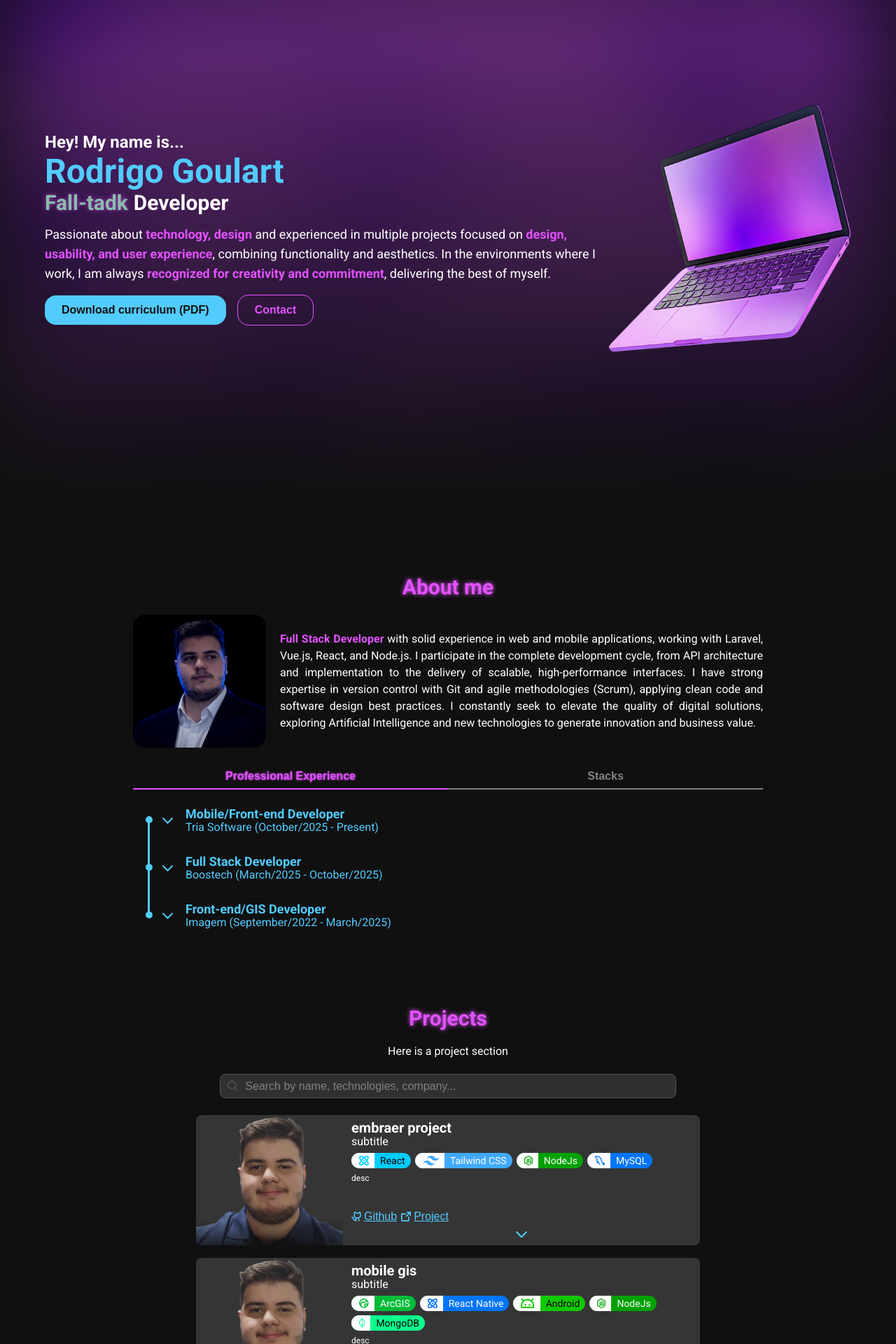
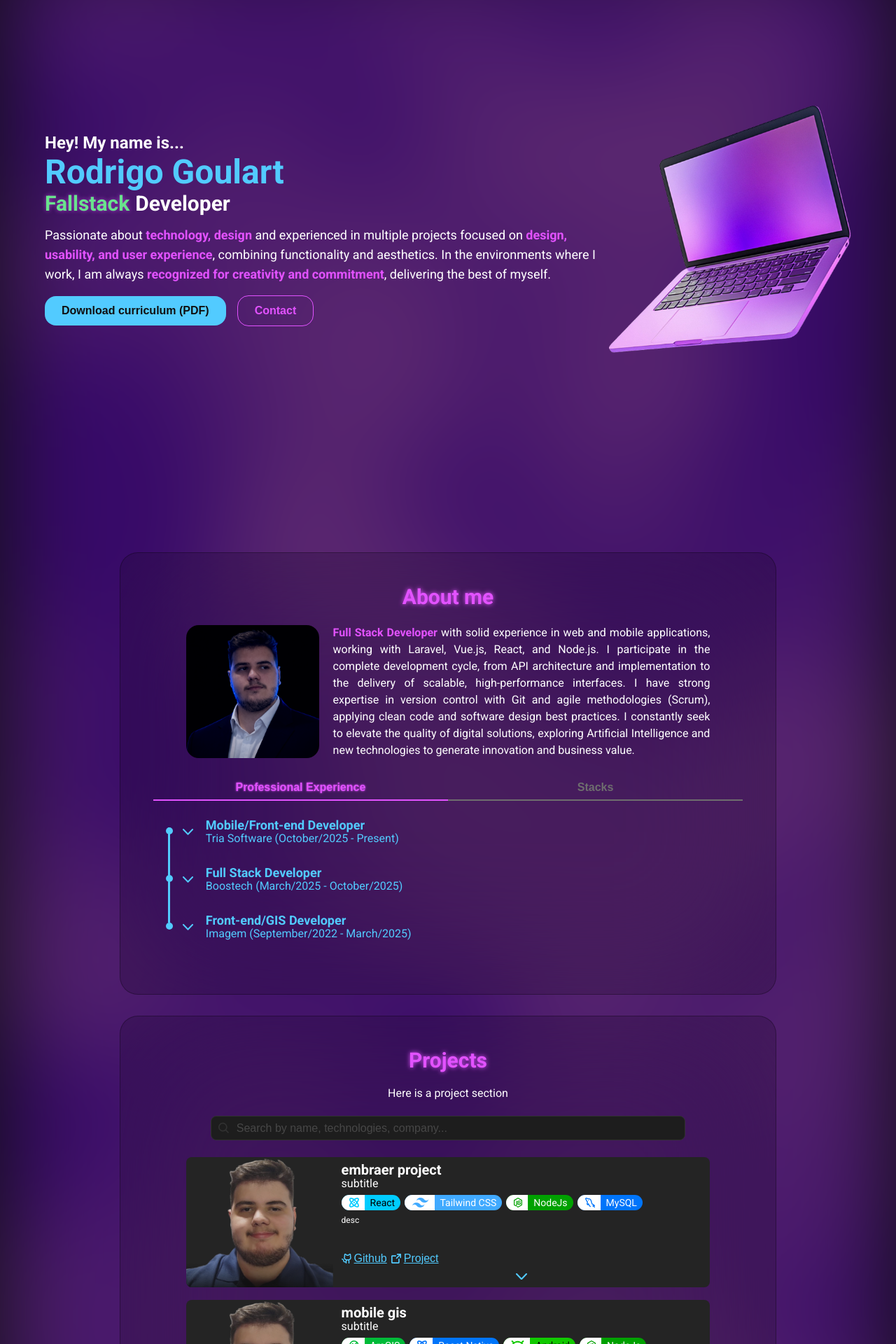
Before and after one commit to RodrigoDGoulart/portfolio, a React (Vite) app: page / in a window 1280 px wide. Shown: the part 80-2000 px from the top of the page at 70% size. Built offline with nearby package versions, Linux system fonts and the light colour scheme.

Commit message:
feat: redesign portfolio content background

```diff
--- a/src/App.module.scss
+++ b/src/App.module.scss
@@ -1,3 +1,8 @@
-.test b {
-  color: red;
+.main {
+  display: flex;
+  flex-direction: column;
+  gap: 30px;
+  padding-bottom: 64px;
+  width: fit-content;
+  margin: 0 auto;
 }
--- a/src/App.tsx
+++ b/src/App.tsx
@@ -2,14 +2,18 @@ import Banner from "./components/Sections/Banner";
 import Header from "./components/Header";
 import AboutMe from "./components/Sections/AboutMe";
 import Projects from "./components/Sections/Projects";
+
+import styles from "./App.module.scss";
 
 function App() {
   return (
     <>
       <Header />
       <Banner />
-      <AboutMe />
-      <Projects />
+      <main className={styles.main}>
+        <AboutMe />
+        <Projects />
+      </main>
     </>
   );
 }
--- a/src/assets/fireflies.js
+++ b/src/assets/fireflies.js
@@ -1,6 +1,11 @@
-let c = init("canvas"),
-  w = (canvas.width = window.innerWidth),
-  h = (canvas.height = window.innerHeight);
+let w = 0;
+let h = 0;
+
+const canvas = document.getElementById("canvas");
+const ctx = canvas.getContext("2d");
+
+let lastMeasuredH = -1;
+let lastMeasuredW = -1;
 
 // Converte "#RRGGBB" -> "rgba(r,g,b,a)"
 function hexToRgba(hex, a) {
@@ -17,7 +22,7 @@ class Firefly {
     this.y = Math.random() * h;
 
     // ✅ TAMANHO MAIOR (range)
-    this.s = 80 + Math.random() * 60; // 80..140
+    this.s = 100 + Math.random() * 60; // 80..140
 
     this.ang = Math.random() * 2 * Math.PI;
     this.v = 2;
@@ -52,16 +57,21 @@ class Firefly {
   }
 
   show() {
-    c.beginPath();
-    c.arc(this.x, this.y, this.s, 0, 2 * Math.PI);
+    ctx.beginPath();
+    ctx.arc(this.x, this.y, this.s, 0, 2 * Math.PI);
 
     // aplica alpha na cor
-    c.fillStyle = hexToRgba(this.color, this.alpha * 0.75); // 0.75 = intensidade máxima
-    c.fill();
+    ctx.fillStyle = hexToRgba(this.color, this.alpha * 0.75); // 0.75 = intensidade máxima
+    ctx.fill();
   }
 
   isOutOfBounds() {
-    return this.x < -this.s || this.x > w + this.s || this.y < -this.s || this.y > h + this.s;
+    return (
+      this.x < -this.s ||
+      this.x > w + this.s ||
+      this.y < -this.s ||
+      this.y > h + this.s
+    );
   }
 }
 
@@ -70,7 +80,7 @@ let f = [];
 function draw(color, quantity = 76) {
   // quantidade total e taxa de spawn (ajustáveis)
   const MAX = quantity;
-  const SPAWN_PER_FRAME = 2; // antes era 10 por chamada; com 2 fica mais leve e suave
+  const SPAWN_PER_FRAME = 3; // antes era 10 por chamada; com 2 fica mais leve e suave
 
   if (f.length < MAX) {
     for (let j = 0; j < SPAWN_PER_FRAME; j++) {
@@ -88,21 +98,6 @@ function draw(color, quantity = 76) {
     }
   }
 }
-
-let mouse = {};
-let last_mouse = {};
-
-canvas.addEventListener(
-  "mousemove",
-  function (e) {
-    last_mouse.x = mouse.x;
-    last_mouse.y = mouse.y;
-
-    mouse.x = e.pageX - this.offsetLeft;
-    mouse.y = e.pageY - this.offsetTop;
-  },
-  false
-);
 
 function init(elemid) {
   let canvas = document.getElementById(elemid),
@@ -129,16 +124,95 @@ window.requestAnimFrame = (function () {
 
 function loop() {
   window.requestAnimFrame(loop);
-  c.clearRect(0, 0, w, h);
-  draw("#d64fffff");
+  ctx.clearRect(0, 0, w, h);
+  draw("#cd4fffff", 150);
 }
 
-window.addEventListener("resize", function () {
-  w = canvas.width = window.innerWidth;
-  h = canvas.height = window.innerHeight;
-});
+function getTargetHeight() {
+  const root = document.getElementById("root");
+  const portal = document.getElementById("portal-root");
 
+  const rootH = root ? root.scrollHeight : 0;
+  const portalH = portal ? portal.scrollHeight : 0;
+
+  // garante pelo menos a altura da viewport
+  return Math.max(rootH, portalH, window.innerHeight);
+}
+
+function resizeCanvas() {
+  const dpr = Math.max(1, window.devicePixelRatio || 1);
+
+  // altura REAL do site (sem o canvas se auto-incluir)
+  const targetH = getTargetHeight();
+
+  const nextW = window.innerWidth;
+  const nextH = targetH;
+
+  if (nextW === lastMeasuredW && nextH === lastMeasuredH) return;
+
+  lastMeasuredW = nextW;
+  lastMeasuredH = nextH;
+
+  // tamanho CSS
+  canvas.style.width = "100%";
+  canvas.style.height = `${targetH}px`;
+
+  // tamanho interno (resolução)
+  canvas.width = Math.floor(window.innerWidth * dpr);
+  canvas.height = Math.floor(targetH * dpr);
+
+  // desenhar em “pixels CSS”
+  ctx.setTransform(dpr, 0, 0, dpr, 0, 0);
+
+  // atualiza globais usados no loop e nos fireflies
+  w = window.innerWidth;
+  h = targetH;
+
+  // opcional: se encolheu, remove fireflies fora do novo limite
+  for (let i = f.length - 1; i >= 0; i--) {
+    if (f[i].y > h + f[i].s) f.splice(i, 1);
+  }
+}
+
+function throttleTrailing(fn, wait) {
+  let last = 0;
+  let timeoutId = null;
+  let lastArgs = null;
+
+  return function (...args) {
+    const now = Date.now();
+    const remaining = wait - (now - last);
+    lastArgs = args;
+
+    // Se já passou o tempo, roda agora
+    if (remaining <= 0) {
+      if (timeoutId) {
+        clearTimeout(timeoutId);
+        timeoutId = null;
+      }
+      last = now;
+      fn.apply(this, args);
+      return;
+    }
+
+    // Senão, agenda a última execução (trailing)
+    if (!timeoutId) {
+      timeoutId = setTimeout(() => {
+        timeoutId = null;
+        last = Date.now();
+        fn.apply(this, lastArgs);
+      }, remaining);
+    }
+  };
+}
+
+const resizeCanvasThrottled = throttleTrailing(resizeCanvas, 1000);
+
+window.addEventListener("load", resizeCanvas);
+window.addEventListener("resize", resizeCanvasThrottled);
+
+const observer = new ResizeObserver(resizeCanvasThrottled);
+observer.observe(document.body);
+
+resizeCanvas();
 loop();
-
-// ✅ IMPORTANTE: remova esse setInterval, ele duplica a animação e pode causar “pulos”
-// setInterval(loop, 1000 / 60);
--- a/src/components/Button/Button.module.scss
+++ b/src/components/Button/Button.module.scss
@@ -93,9 +93,13 @@
   &.tab {
     background: none;
     border-radius: 0;
-    border-bottom: 2px solid $dark-gray-600;
+    border-bottom: 2px solid $gray-400;
     transition: border 0.3s ease;
     padding-block: 8px;
+
+    .label {
+      color: $gray-400;
+    }
 
     &.active {
       transition: border 0.3s ease;
--- a/src/components/Header/Header.module.scss
+++ b/src/components/Header/Header.module.scss
@@ -9,6 +9,7 @@
   justify-content: space-between;
   align-items: center;
   padding: 18px;
+  border-bottom: 1px solid black;
 
   .hamb_btn {
     display: none;
--- a/src/components/Input/Input.module.scss
+++ b/src/components/Input/Input.module.scss
@@ -11,6 +11,10 @@
 
   &:focus-within {
      border-color: $cyan;
+
+     .icon {
+      color: $cyan;
+     }
   }
 }
 
@@ -29,4 +33,5 @@
 .icon {
   color: $dark-gray-700;
   width: 16px;
+  transition: color 0.2s ease;
 }
--- a/src/components/Sections/AboutMe/AboutMe.module.scss
+++ b/src/components/Sections/AboutMe/AboutMe.module.scss
@@ -3,7 +3,13 @@
   flex-direction: column;
   align-items: center;
   gap: 24px;
-  padding-block: 36px;
+  padding: 48px 0px;
+  margin: 0 auto;
+  border: 1px solid $black-30;
+  border-radius: 26px;
+  background-color: $black-15;
+  backdrop-filter: blur(98px);
+  -webkit-backdrop-filter: blur(98px);
 }
 
 .content_container {
@@ -64,13 +70,21 @@
   max-width: 900px;
 }
 
-.tab_container, .tab_container_item {
+.tab_container,
+.tab_container_item {
   margin-inline: 18px;
 }
 
 .tab_container_item {
   padding-block: 18px;
   width: 100%;
+}
+
+@media (max-width: calc($mobile-breakpoint + 300px)) {
+  .container {
+    border-radius: 0;
+    border-inline: 0;
+  }
 }
 
 @media (max-width: $mobile-breakpoint) {
--- a/src/components/Sections/Projects/Projects.module.scss
+++ b/src/components/Sections/Projects/Projects.module.scss
@@ -3,9 +3,15 @@
   flex-direction: column;
   align-items: center;
   gap: 24px;
-  width: 80%;
-  max-width: 900px;
-  margin: 48px auto;
+  padding-block: 48px;
+  margin: 0 auto;
+  border: 1px solid $black-30;
+  border-radius: 26px;
+  background-color: $black-15;
+  backdrop-filter: blur(98px);
+  -webkit-backdrop-filter: blur(98px);
+  box-sizing: border-box;
+  width: 100%;
 
   .desc {
     text-align: center;
@@ -28,3 +34,10 @@
     width: 80%;
   }
 }
+
+@media (max-width: calc($mobile-breakpoint + 300px)) {
+  .container {
+    border-radius: 0;
+    border-inline: 0;
+  }
+}
--- a/src/index.scss
+++ b/src/index.scss
@@ -67,21 +67,21 @@ canvas {
   width: 100%;
   z-index: -1;
 
-  filter: blur(72px);
+  filter: blur(70px);
   opacity: 0.4;
 
   /* 🔥 Fade vertical de opacidade */
-  -webkit-mask-image: linear-gradient(
-    to bottom,
-    rgba(0, 0, 0, 1) 0%,
-    rgba(0, 0, 0, 1) 20%,
-    rgba(0, 0, 0, 0) 100%
-  );
+  // -webkit-mask-image: linear-gradient(
+  //   to bottom,
+  //   rgba(0, 0, 0, 1) 0%,
+  //   rgba(0, 0, 0, 0.8) 60%,
+  //   rgba(0, 0, 0, 0) 100%
+  // );
 
-  mask-image: linear-gradient(
-    to bottom,
-    rgba(0, 0, 0, 1) 0%,
-    rgba(0, 0, 0, 1) 20%,
-    rgba(0, 0, 0, 0) 100%
-  );
+  // mask-image: linear-gradient(
+  //   to bottom,
+  //   rgba(0, 0, 0, 1) 0%,
+  //   rgba(0, 0, 0, 0.8) 40%,
+  //   rgba(0, 0, 0, 0) 100%
+  // );
 }
--- a/src/styles/_variables.scss
+++ b/src/styles/_variables.scss
@@ -2,15 +2,21 @@ $transparent: rgba(#52CBFF, 0%);
 
 $white: #FFFFFF;
 $white-50: rgba(#FFFFFF, 24%);
+$black-10: rgba(#000000, 10%);
+$black-15: rgba(#000000, 15%);
+$black-20: rgba(#000000, 20%);
+$black-30: rgba(#000000, 30%);
+$black-40: rgba(#000000, 40%);
 $black-50: rgba(#000000, 50%);
 $black-70: rgba(#000000, 70%);
 $black-80: rgba(#000000, 80%);
 $black-90: rgba(#000000, 90%);
 $light-gray: #D9D9D9;
-$gray: #353535;
-$dark-gray-600: #818181;
-$dark-gray-700: #505050;
-$dark-gray-800: #303030;
+$gray: #242424;
+$gray-400: #6e6e6e;
+$dark-gray-600: #474747;
+$dark-gray-700: #313131;
+$dark-gray-800: #1d1d1d;
 $dark-gray-850: #101010;
 $dark-gray-900: #090909;
 
```
